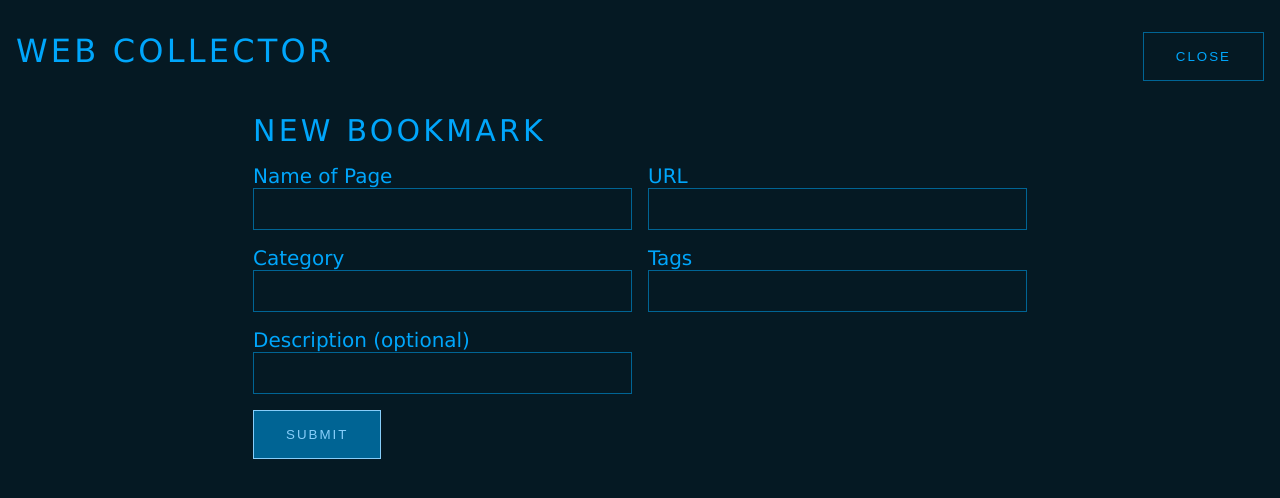
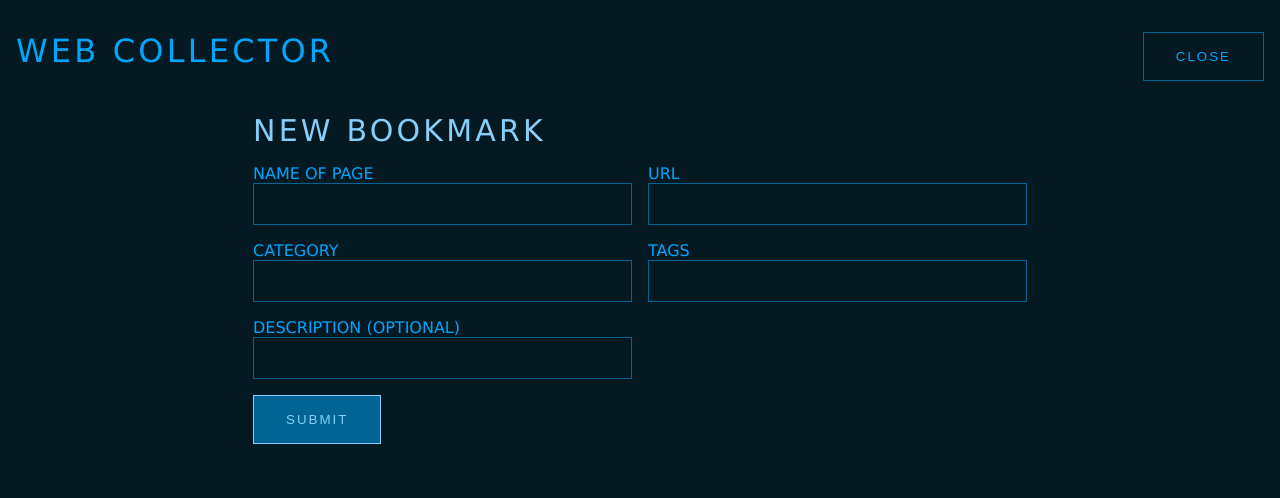
Before and after one commit to mistyb01/web-collector, a React (Create React App) app: page / in a window 1280 px wide. Both pictures are taken after a click on the button "ADD BOOKMARK". Shown: the top 498 px of the page. Built offline with nearby package versions, Linux system fonts and the light colour scheme.

Commit message:
lil css edits on form

```diff
--- a/src/index.css
+++ b/src/index.css
@@ -85,6 +85,7 @@ h2 {
 }
 
 h2 {
+  color: var(--highlight-color);
 }
 
 .header-logo {
@@ -181,6 +182,11 @@ input[type=text]:focus {
   display: block;
 }
 
+.add-bookmark__label span {
+  font-size: 1rem;
+  text-transform: uppercase;
+}
+
 .add-bookmark__row {
   display: flex;
 }
```
